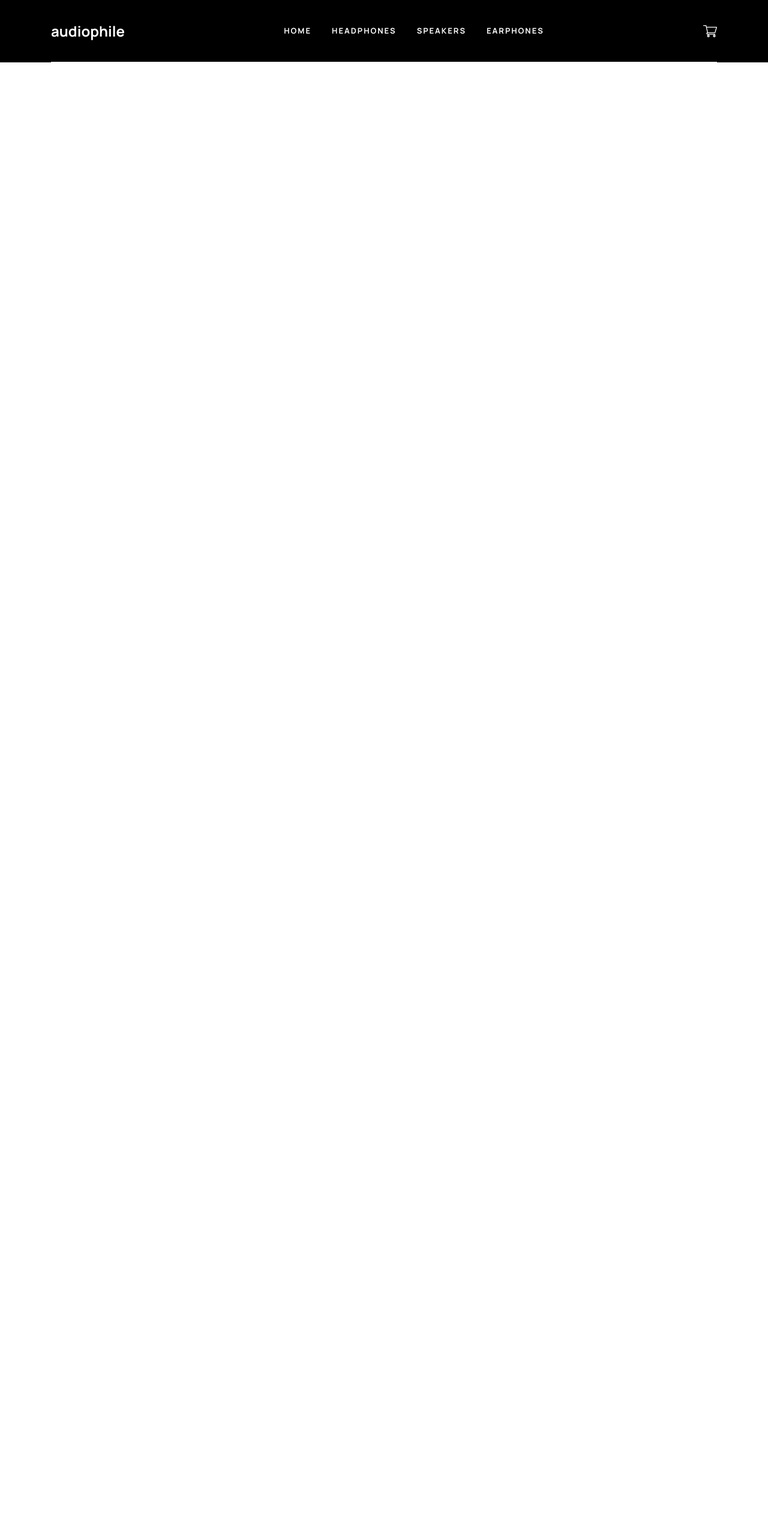
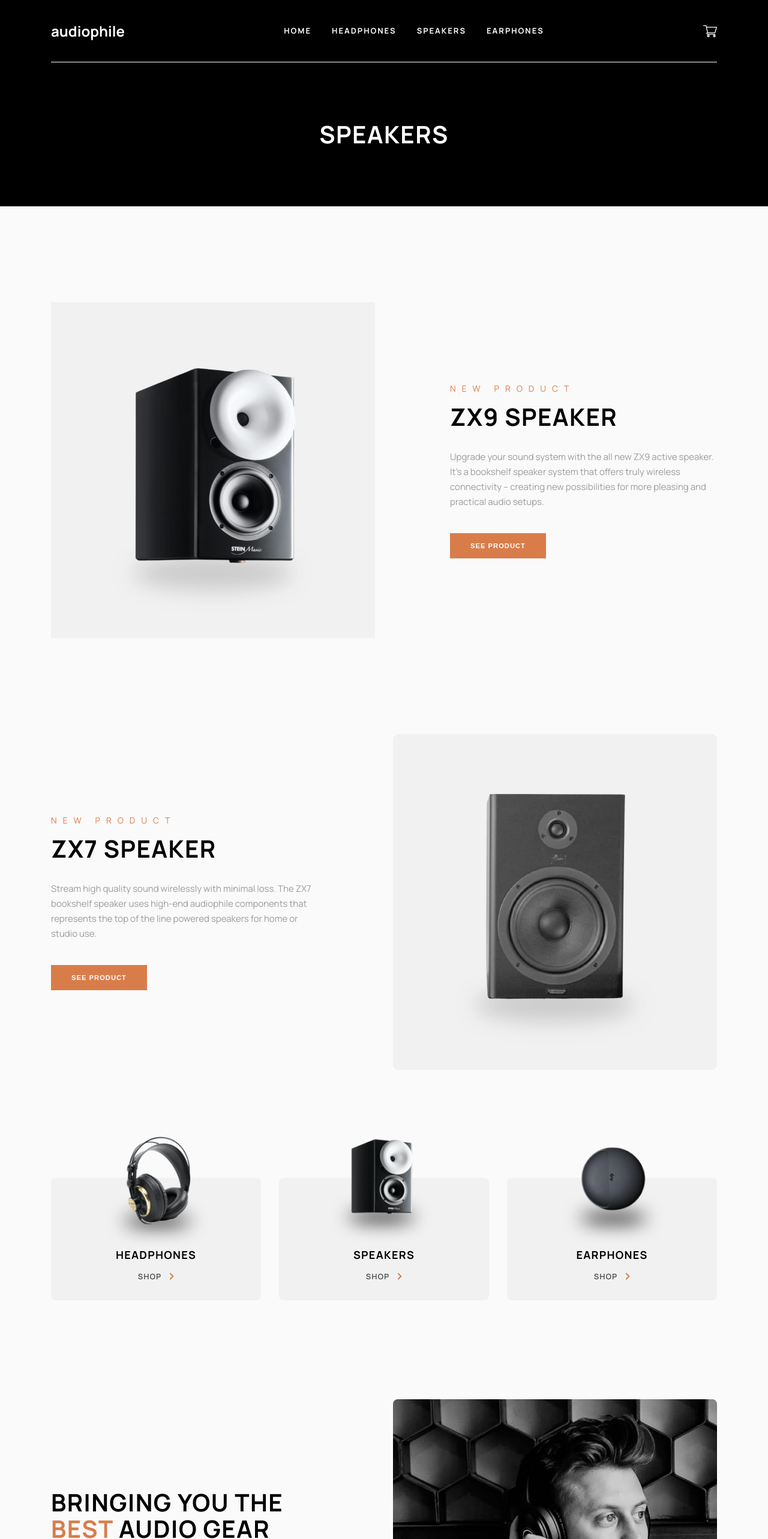
Before and after one commit to eduardsdn/audiophile-ecommerce, a React (Create React App) app: page /speakers in a window 1280 px wide. Shown: the top 2566 px of the page at 60% size. Before the commit the page ends 800 px from the top, so only its background shows below. Built offline with nearby package versions, Linux system fonts and the light colour scheme.

Commit message:
Speakers Preview page layed out

```diff
--- a/src/App.jsx
+++ b/src/App.jsx
@@ -1,6 +1,7 @@
 import Header from "./components/Header";
 import Home from "./pages/Home";
 import Headphones from "./pages/Headphones";
+import Speakers from "./pages/Speakers";
 import AppCSS from "./styles/app.module.css";
 import { Route, Routes } from "react-router-dom";
 import React from "react";
@@ -8,6 +9,9 @@ import React from "react";
 import xx99_2Preview from "./assets/product-xx99-mark-two-headphones/desktop/image-category-page-preview.jpg";
 import xx99_1Preview from "./assets/product-xx99-mark-one-headphones/desktop/image-category-page-preview.jpg";
 import xx59Preview from "./assets/product-xx59-headphones/desktop/image-category-page-preview.jpg";
+
+import zx9Preview from "./assets/product-zx9-speaker/desktop/image-category-page-preview.jpg";
+import zx7Preview from "./assets/product-zx7-speaker/desktop/image-category-page-preview.jpg";
 
 function App() {
   const headphonesPreviewData = React.useState([
@@ -34,6 +38,23 @@ function App() {
     },
   ]);
 
+  const speakersPreviewData = React.useState([
+    {
+      img: zx9Preview,
+      title: "ZX9 SPEAKER",
+      description:
+        "Upgrade your sound system with the all new ZX9 active speaker. It’s a bookshelf speaker system that offers truly wireless connectivity -- creating new possibilities for more pleasing and practical audio setups.",
+      isReverse: false,
+    },
+    {
+      img: zx7Preview,
+      title: "ZX7 SPEAKER",
+      description:
+        "Stream high quality sound wirelessly with minimal loss. The ZX7 bookshelf speaker uses high-end audiophile components that represents the top of the line powered speakers for home or studio use.",
+      isReverse: true,
+    },
+  ]);
+
   return (
     <div className={AppCSS.app}>
       <Header></Header>
@@ -46,9 +67,10 @@ function App() {
               <Headphones headphonesPreviewData={headphonesPreviewData} />
             }
           ></Route>
-          {/* <Route
-            render={() => <Headphones headphonesPreviewContent={headphones} />}
-          ></Route> */}
+          <Route
+            path="/speakers"
+            element={<Speakers speakersPreviewData={speakersPreviewData} />}
+          ></Route>
         </Routes>
       </div>
     </div>
--- a/src/components/Categories.jsx
+++ b/src/components/Categories.jsx
@@ -10,8 +10,8 @@ export default function Categories(props) {
       <div
         className={CategoriesCSS.categoriesCards}
         id={`${
-          props.mountedOn === "headphones"
-            ? CategoriesCSS.categoriesCardsHeadphones
+          props.mountedOn === "preview"
+            ? CategoriesCSS.categoriesCardsPreview
             : ""
         }`}
       >
--- /dev/null
+++ b/src/pages/Speakers.jsx
@@ -0,0 +1,28 @@
+import SpeakersCSS from "../styles/speakers.module.css";
+import Categories from "../components/Categories";
+import ProductPreview from "../components/ProductPreview";
+import CompanyDescription from "../components/CompanyDescription";
+import Footer from "../components/Footer";
+
+export default function Speakers(props) {
+  return (
+    <div className={SpeakersCSS.speakersHolder}>
+      <div className={SpeakersCSS.pageTitle}>Speakers</div>
+      <div className={SpeakersCSS.container}>
+        {props.speakersPreviewData[0].map(function (speakersProductPreview) {
+          return (
+            <ProductPreview
+              img={speakersProductPreview.img}
+              title={speakersProductPreview.title}
+              description={speakersProductPreview.description}
+              isReverse={speakersProductPreview.isReverse}
+            />
+          );
+        })}
+        <Categories mountedOn={"preview"} />
+        <CompanyDescription />
+      </div>
+      <Footer />
+    </div>
+  );
+}
--- a/src/styles/categories.module.css
+++ b/src/styles/categories.module.css
@@ -11,7 +11,7 @@
   gap: 30px;
 }
 
-#categoriesCardsHeadphones {
+#categoriesCardsPreview {
   margin-top: 60px;
 }
 
--- /dev/null
+++ b/src/styles/speakers.module.css
@@ -0,0 +1,27 @@
+@import url("colors.css");
+
+.container {
+  max-width: 1110px;
+  margin: 0 auto;
+}
+
+.speakersHolder {
+  background-color: var(--offWhite);
+}
+
+.pageTitle {
+  padding-top: 98px;
+  padding-bottom: 98px;
+  display: flex;
+  justify-content: center;
+  align-items: center;
+  background-color: var(--black);
+  color: var(--white);
+  text-align: center;
+  font-size: 2.5rem;
+  font-style: normal;
+  font-weight: 700;
+  line-height: 110%;
+  letter-spacing: 1.429px;
+  text-transform: uppercase;
+}
```
